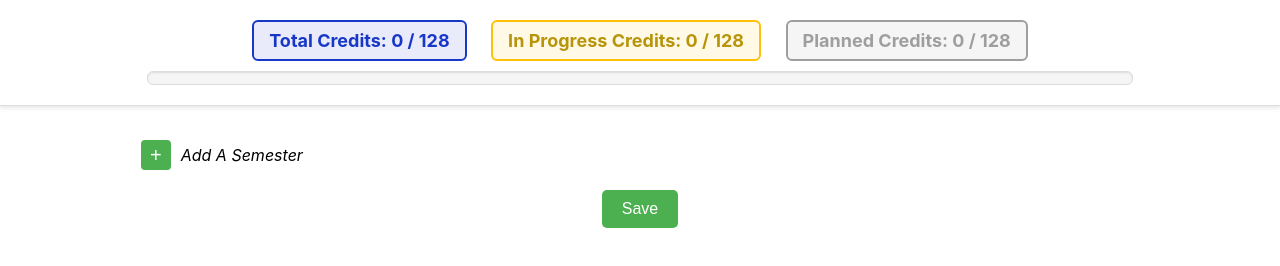
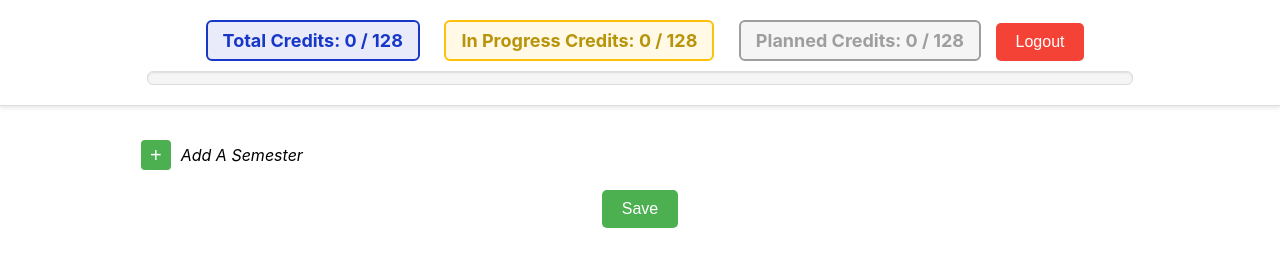
Before and after one commit to shaun-shannon/Graduation_Checker, a plain HTML site: page frontend/dashboard.html in a window 1280 px wide. Shown: the top 266 px of the page. Drawn offline with Linux system fonts and the light colour scheme; no server answers; sample sign-in values are in the browser's storage.

Commit message:
add logout button

```diff
--- a/frontend/dashStyle.css
+++ b/frontend/dashStyle.css
@@ -1523,3 +1523,25 @@ body {
 .save-button:hover {
     background-color: #45a049; /* Change background color on hover */
 }
+
+.logout-button {
+    padding: 10px 20px;
+    font-size: 16px;
+    color: white;
+    background-color: #f44336;
+    border: none;
+    border-radius: 5px;
+    cursor: pointer;
+    transition: background-color 0.3s, transform 0.3s;
+    margin-left: auto;
+}
+
+.logout-button:hover {
+    background-color: #d32f2f;
+    transform: scale(1.05);
+}
+
+.logout-button:active {
+    background-color: #c62828;
+    transform: scale(1);
+}
--- a/frontend/dashboard.html
+++ b/frontend/dashboard.html
@@ -17,6 +17,7 @@
         <div class="planned-counter">
             Planned Credits: 0 / 128
         </div>
+        <button class="logout-button" onclick="logout()">Logout</button>
         <div class="progress-bar">
             <div class="progress-fill"></div>
         </div>
--- a/frontend/scripts/dashScript.js
+++ b/frontend/scripts/dashScript.js
@@ -10,6 +10,12 @@ const categoryFilter = document.getElementById('categoryFilter');
 
 document.addEventListener("DOMContentLoaded", async () => {
     const token = localStorage.getItem('token'); // Retrieve the token from local storage
+
+    if (!token) {
+        // Redirect to login page if no token is found
+        window.location.href = 'index.html';
+        return;
+    }
 
     try {
         const response = await fetch('http://localhost:3000/api/courses/get-semesters', {
@@ -639,3 +645,9 @@ async function saveClass() {
         alert('An error occurred. Please try again.');
     }
 }
+
+function logout() {
+    localStorage.removeItem('token');
+    alert('You have been logged out.');
+    window.location.href = 'index.html'; // Redirect to the login page
+}
```
